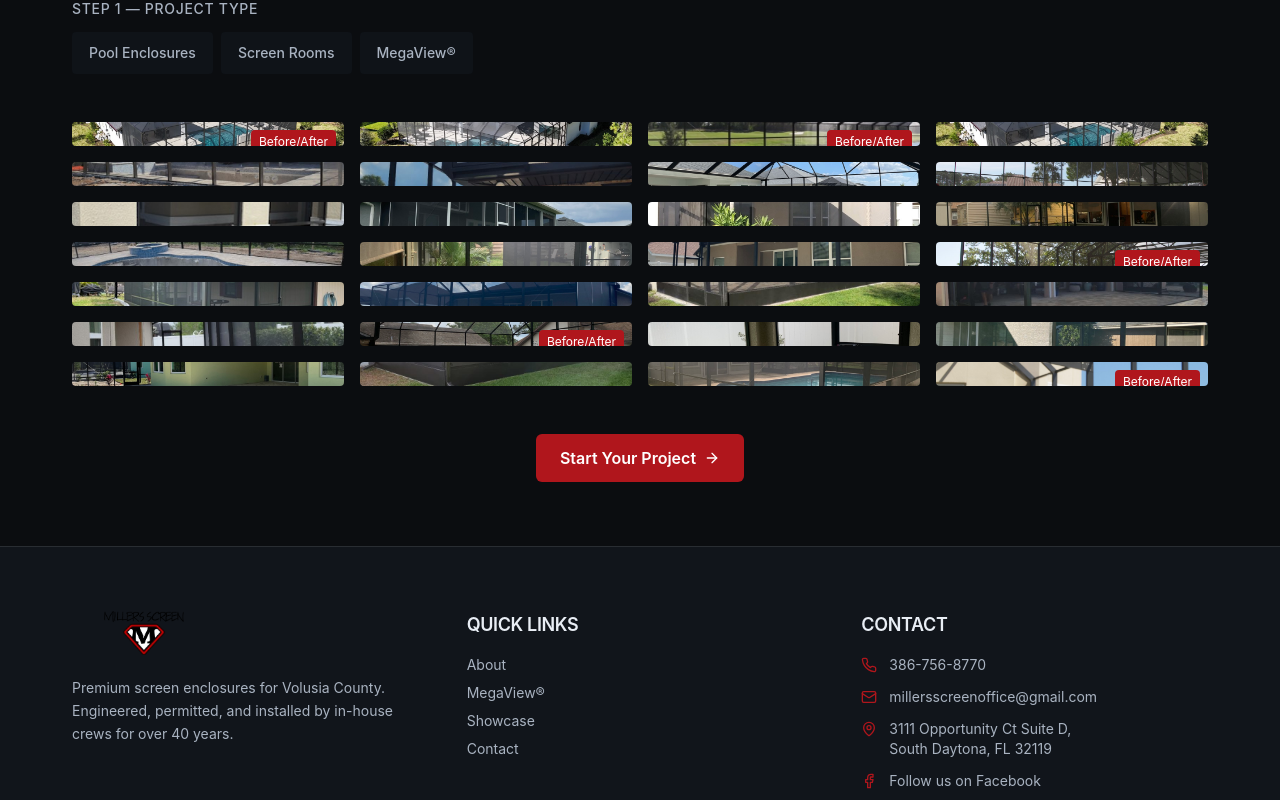
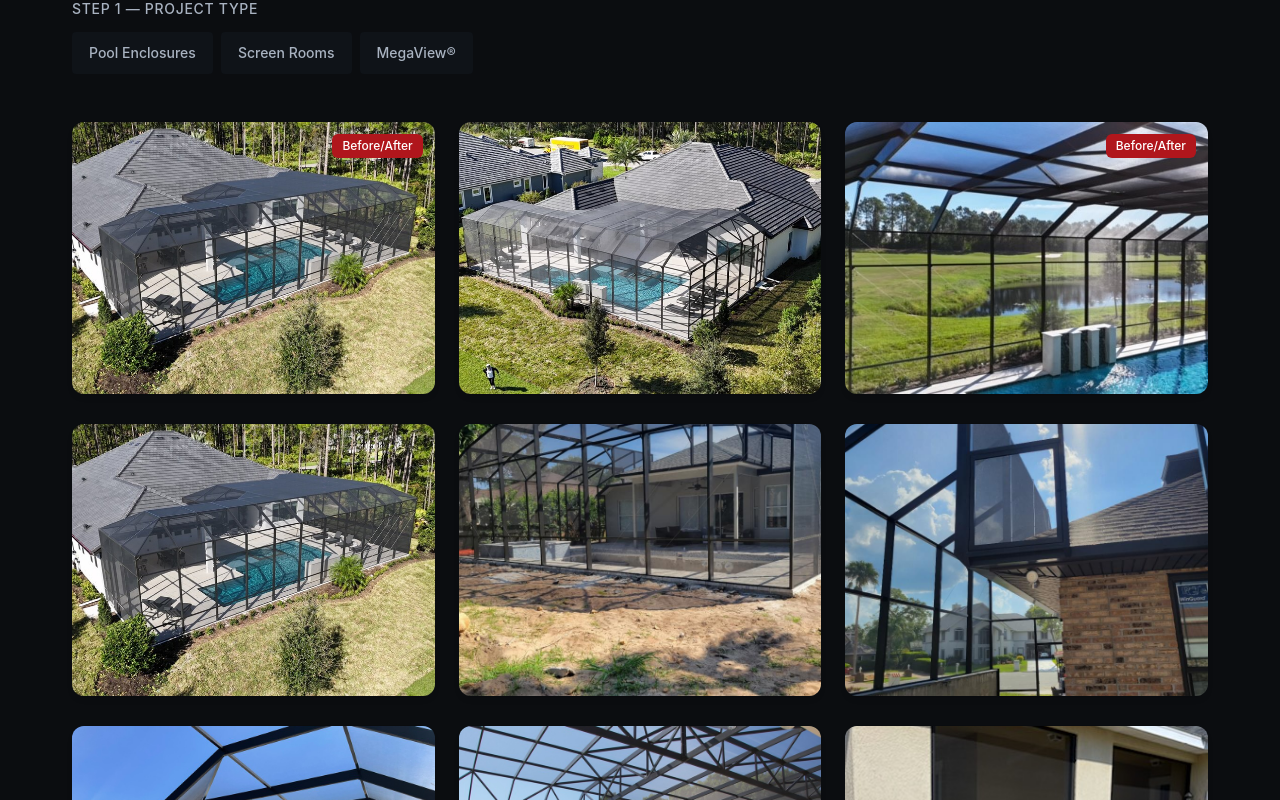
Before and after one commit to brennercory50-sys/millers-screen, a Next.js app: page /showcase in a window 1280 px wide. Shown: the part 1540-2340 px from the top of the page. Built offline with nearby package versions, Linux system fonts and the light colour scheme; no server answers.

Commit message:
fix: update gallery to consistent 4:3 grid layout

```diff
--- a/components/masonry-gallery.tsx
+++ b/components/masonry-gallery.tsx
@@ -19,15 +19,15 @@ export default function MasonryGallery({ projects, onImageClick }: MasonryGaller
   }
 
   return (
-    <div className="grid grid-cols-2 md:grid-cols-3 lg:grid-cols-4 gap-4">
+    <div className="grid grid-cols-1 sm:grid-cols-2 lg:grid-cols-3 gap-6">
       <AnimatePresence mode="popLayout">
         {projects.map((project) => (
           <motion.div
             key={project.id}
             layout
-            initial={{ opacity: 0, scale: 0.9 }}
+            initial={{ opacity: 0, scale: 0.95 }}
             animate={{ opacity: 1, scale: 1 }}
-            exit={{ opacity: 0, scale: 0.9 }}
+            exit={{ opacity: 0, scale: 0.95 }}
             transition={{ duration: 0.2 }}
           >
             <ImageCard
@@ -45,14 +45,14 @@ function ImageCard({ project, onClick }: { project: Project; onClick: () => void
   return (
     <button
       onClick={onClick}
-      className="relative w-full h-full rounded overflow-hidden group cursor-pointer"
+      className="relative w-full aspect-[4/3] rounded-xl overflow-hidden shadow-md group cursor-pointer bg-panel"
     >
       <Image
         src={project.image}
         alt={project.label}
         fill
-        className="object-cover transition-transform duration-500 group-hover:scale-105"
-        sizes="(max-width: 640px) 50vw, (max-width: 1024px) 33vw, 25vw"
+        className="object-cover transition-transform duration-300 group-hover:scale-105"
+        sizes="(max-width: 640px) 100vw, (max-width: 1024px) 50vw, 25vw"
       />
       <div className="absolute inset-0 bg-gradient-to-t from-black/70 via-black/20 to-transparent opacity-0 group-hover:opacity-100 transition-opacity duration-300" />
       <div className="absolute inset-0 flex flex-col items-center justify-center opacity-0 group-hover:opacity-100 transition-opacity duration-300">
@@ -64,7 +64,7 @@ function ImageCard({ project, onClick }: { project: Project; onClick: () => void
         </span>
       </div>
       {project.beforeImage && (
-        <div className="absolute top-2 right-2 bg-accent-red text-white text-xs px-2 py-1 rounded">
+        <div className="absolute top-3 right-3 bg-accent-red text-white text-xs font-medium px-2.5 py-1 rounded-md">
           Before/After
         </div>
       )}
```
